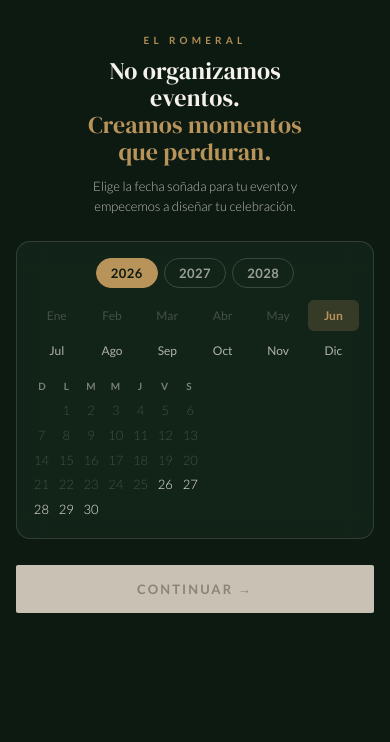
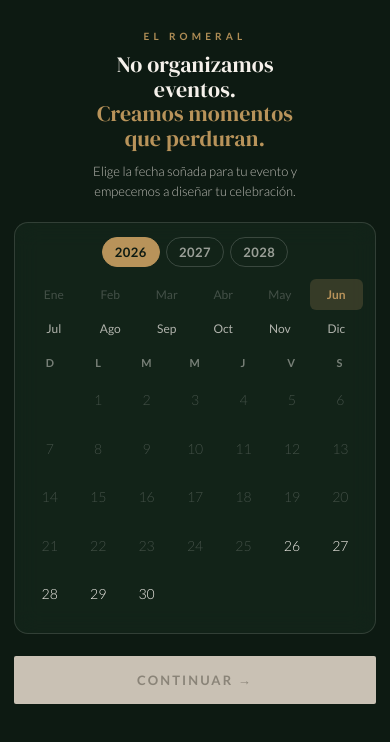
Before and after one commit to rahele95/romeral-asesoria, a website: page index.html in a window 390 px wide. Drawn offline with nearby package versions, Linux system fonts and the light colour scheme.

Commit message:
calendario mobile alineado y proporcional

```diff
--- a/index.html
+++ b/index.html
@@ -83,22 +83,24 @@ input[type=range]::-webkit-slider-thumb:active{transform:scale(1.2)}
 input[type=range]::-moz-range-thumb{width:26px;height:26px;border:none;border-radius:50%;background:var(--gold);cursor:pointer}
 .slider-ends{display:flex;justify-content:space-between;font-size:12px;color:#a39c8c;margin-top:10px;letter-spacing:.06em}
 @media(max-width:600px){
-  #hero{min-height:100svh;justify-content:flex-start;padding:max(32px,env(safe-area-inset-top)) 16px 32px}
-  .hero-eyebrow{font-size:10px;margin-bottom:10px}
-  #hero h1{font-size:24px}
-  .hero-sub{font-size:13px;margin:6px auto 12px}
-  .cal{padding:16px 14px 18px;border-radius:14px}
+  #hero{min-height:100svh;justify-content:flex-start;padding:max(28px,env(safe-area-inset-top)) 14px 28px}
+  .hero-eyebrow{font-size:10px;margin-bottom:8px}
+  #hero h1{font-size:22px}
+  .hero-sub{font-size:13px;margin:6px auto 10px}
+  .cal{padding:14px 12px 16px;border-radius:14px}
   .cal-years{gap:6px;margin-bottom:12px}
-  .cal-year{padding:6px 14px;font-size:13px}
-  .cal-body{flex-direction:column;gap:12px}
-  .cal-months{grid-template-columns:repeat(6,1fr);width:100%;gap:4px}
-  .cal-month{padding:8px 2px;font-size:12px;border-radius:6px}
-  .cal-dow{font-size:10px}
-  .cal-day{font-size:13px}
-  .cal-grid{gap:4px}
-  .reward{font-size:13px;margin-top:12px}
-  .hero-cal{margin-top:12px}
-  .hero-cal .step-cta{margin-top:14px}
+  .cal-year{padding:6px 12px;font-size:13px}
+  .cal-body{flex-direction:column;gap:10px}
+  .cal-months{grid-template-columns:repeat(6,1fr);width:100%;gap:3px}
+  .cal-month{padding:8px 0;font-size:12px;border-radius:6px;text-align:center}
+  .cal-days{width:100%;flex:none}
+  .cal-dows{width:100%}
+  .cal-grid{width:100%;gap:3px}
+  .cal-dow{font-size:11px}
+  .cal-day{font-size:14px}
+  .reward{font-size:13px;margin-top:10px}
+  .hero-cal{margin-top:10px}
+  .hero-cal .step-cta{margin-top:12px}
   .type-grid{grid-template-columns:repeat(2,1fr);gap:10px}
   .type-card{padding:18px 10px}
   #steps{padding:36px 16px}
```
